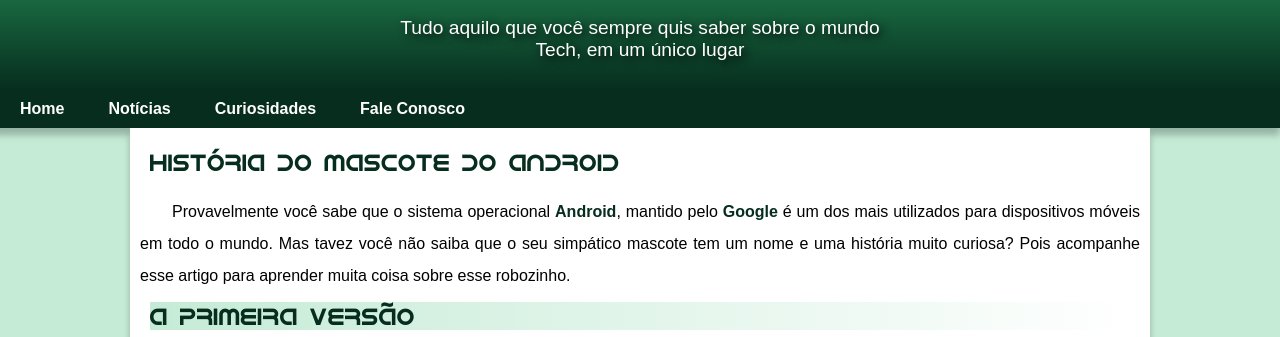
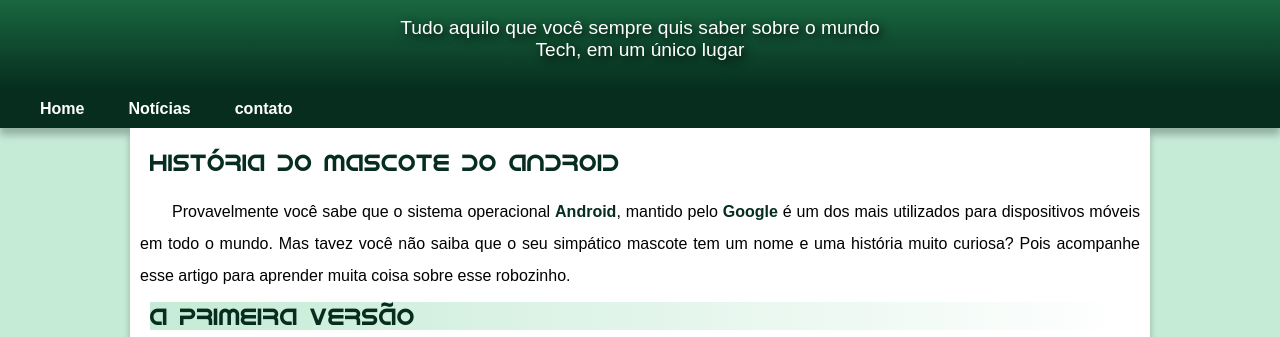
Before and after one commit to ArthurSenaSilveira/html-css, a plain HTML site: page desafios/d10-teste/index.html in a window 1280 px wide. Shown: the part 90-427 px from the top of the page. Drawn offline with Linux system fonts and the light colour scheme.

Commit message:
android atualizado

```diff
--- a/desafios/d10-teste/estilo/style.css
+++ b/desafios/d10-teste/estilo/style.css
@@ -57,14 +57,27 @@ header p {
     padding-bottom: 20px;
     margin: auto;
 }
+/*nav {
+    background-color: #062d1e;
+    padding: 10px;
+    box-shadow: 0px 7px 7px rgba(0, 0, 0, 0.250);
+}
+nav > a {
+    font-family: var(--fonte-padrao);
+    font-weight: bold;
+    color: white;
+    padding: 10px;
+    text-decoration: none;
+}
+nav > a:hover {
+    background-color: var(--cor2);
+    color: var(--cor5);
+    border-radius: 5px;
+    transition-duration: 0.5s;*/
 nav {
-    background-color: var(--cor5);
-    margin-left: -10px;
-    margin-right: 0px;
-    padding: 10px 0px;
-    margin-bottom: px;
-    box-shadow: 0px 7px 7px rgba(0, 0, 0, 0.247);
-    padding-right: 0%;
+    background-color: #062d1e;
+    padding: 10px;
+    box-shadow: 0px 7px 7px rgba(0, 0, 0, 0.250);
 }
 nav a {
     font-family: var(--fonte-padrao);
--- a/desafios/d10-teste/index.html
+++ b/desafios/d10-teste/index.html
@@ -17,8 +17,7 @@
     <nav>
         <a href="#">Home</a>
         <a href="#">Notícias</a>
-        <a href="#">Curiosidades</a>
-        <a href="#">Fale Conosco</a>
+        <a href="#">contato</a>
     </nav>
 <main>
     <article>
```
